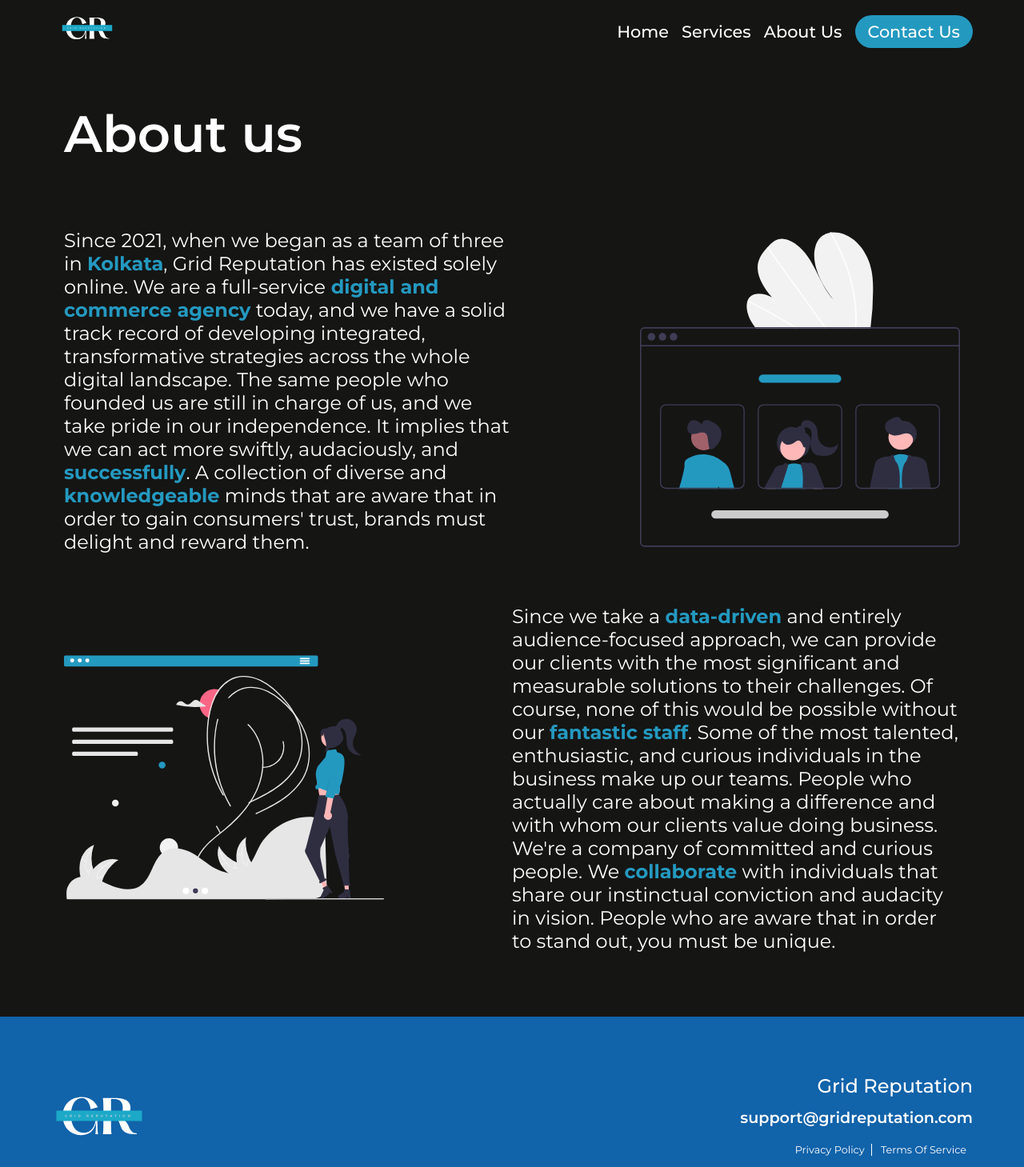
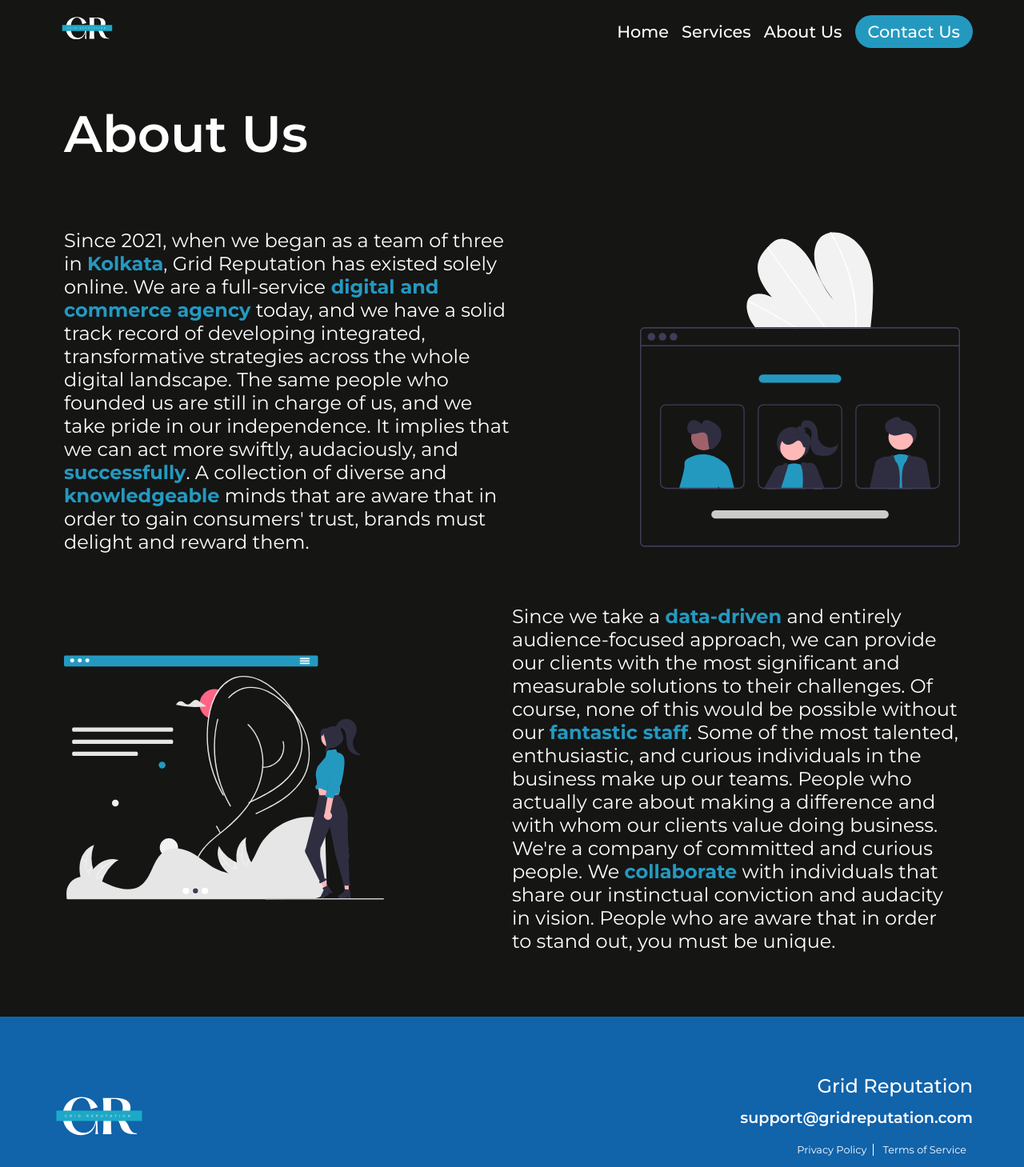
Before and after one commit to Rav1639/gridReputation, a Next.js app: page /aboutus in a window 1280 px wide. Shown: the top 1459 px of the page at 80% size. Built offline with nearby package versions, Linux system fonts and the light colour scheme.

Commit message:
Update aboutus.jsx

```diff
--- a/pages/aboutus.jsx
+++ b/pages/aboutus.jsx
@@ -83,7 +83,7 @@
           </div>
         </nav>
 
-        <div id={s.head}>About us</div>
+        <div id={s.head}>About Us</div>
         <div id={s.abtContent}>
           <div className={s.abtCard}>
             <div className={s.abtText}>
@@ -150,7 +150,7 @@
                 </div>
                 <div id="policyterms">
                   <Link href="/privacypolicy"><div class ="policy">Privacy Policy</div></Link>
-                  <Link href="/terms"><div class ="terms">Terms Of Service</div></Link>
+                  <Link href="/terms"><div class ="terms">Terms of Service</div></Link>
                 </div>
                 <div id="socials">
                   <Link href="https://wa.me/message/RVHR3F2ZW66LA1">
```
